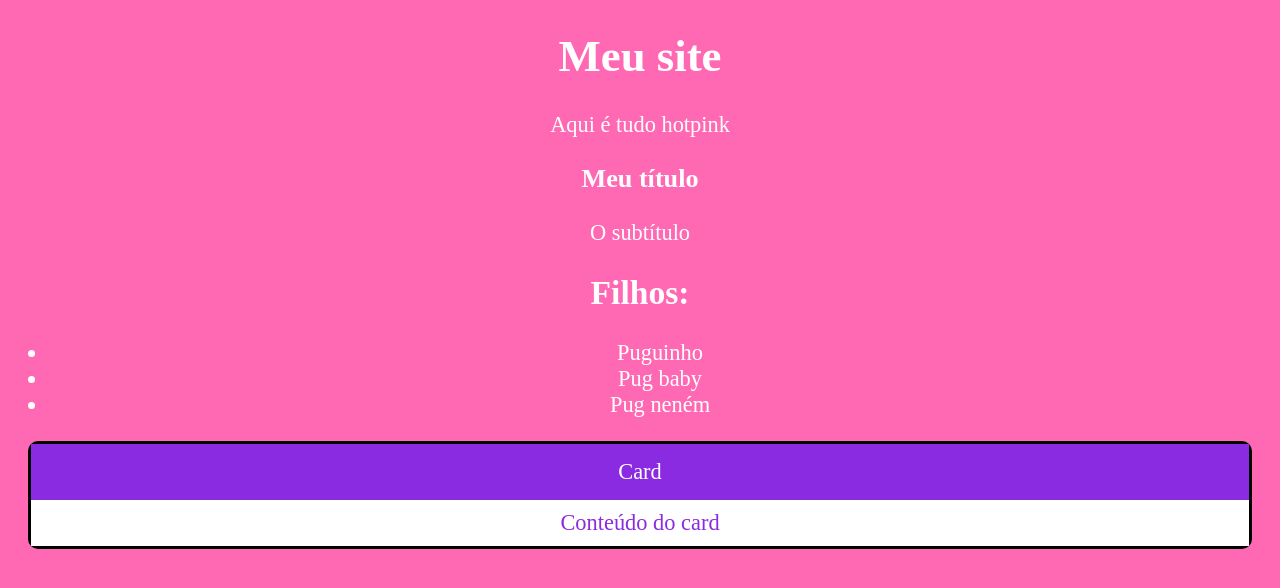
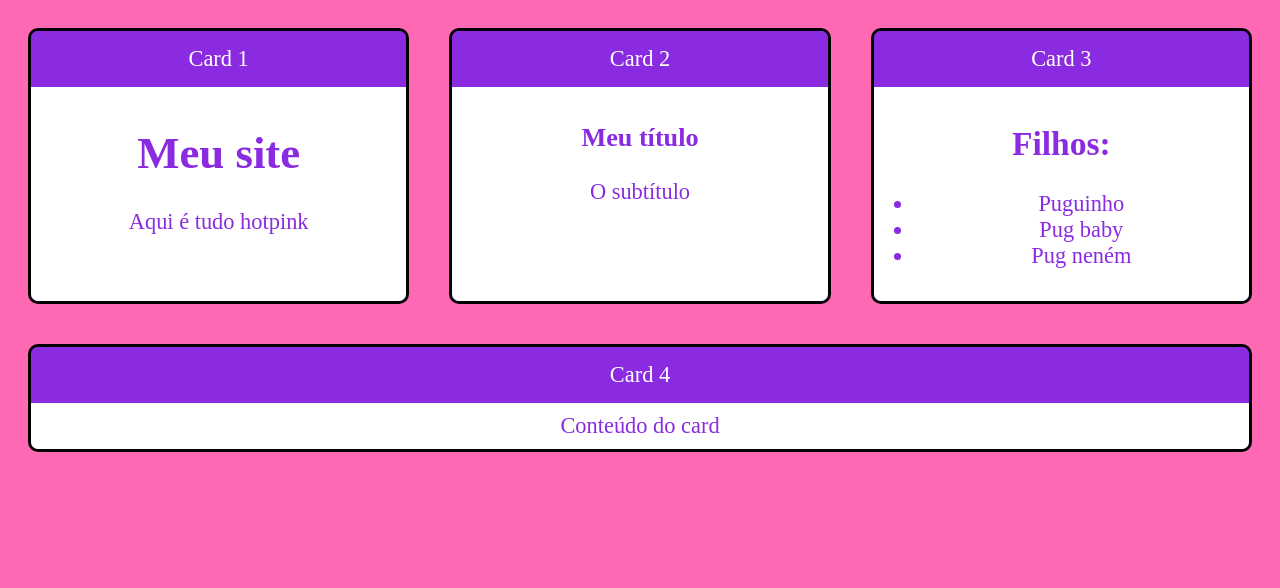
Before and after one commit to dev-akvc/React_aulaAssincrona, a React (Create React App) app: page / in a window 1280 px wide. Shown: the top 588 px of the page. Built offline with nearby package versions, Linux system fonts and the light colour scheme.

Commit message:
Ajustar cards

```diff
--- /dev/null
+++ b/src/components/layout/App.css
@@ -0,0 +1,4 @@
+.App {
+    display: flex;
+    flex-wrap: wrap;
+}
--- /dev/null
+++ b/src/components/layout/App.jsx
@@ -0,0 +1,28 @@
+/* eslint-disable import/no-anonymous-default-export */
+import react from "react";
+import ComFilhos from "../ComFilhos";
+import ComParametro from "../ComParametro";
+import Primeiro from "../Primeiro";
+import Card from "./Card";
+import './App.css'
+
+export default(props) => (
+    <div className="App">
+        <Card titulo="Card 1"><Primeiro/></Card>
+        <Card titulo="Card 2">
+            <ComParametro titulo="Meu título" subtitulo="O subtítulo"/>
+        </Card>
+        <Card titulo="Card 3">
+            <ComFilhos>
+                <ul>
+                    <li>Puguinho</li>
+                    <li>Pug baby</li>
+                    <li>Pug neném</li>
+                </ul>
+            </ComFilhos>
+        </Card>
+        <Card titulo="Card 4">
+            Conteúdo do card
+        </Card>
+    </div>
+)
--- a/src/components/layout/Card.css
+++ b/src/components/layout/Card.css
@@ -1,7 +1,14 @@
 .Card {
+    flex: 1;
     border: 3px solid black;
     border-radius: 10px;
     margin: 20px;
+    overflow: hidden;
+    background-color: blueviolet;
+
+    display: flex;
+    flex-direction: column;
+    min-width: 300px;
 }
 
 .Card .Footer {
@@ -14,4 +21,5 @@
     background-color: white;
     color: blueviolet;
     padding: 10px 0px;
+    flex: 1;
 }
--- a/src/index.js
+++ b/src/index.js
@@ -1,25 +1,9 @@
 import reactDom from 'react-dom'
-import ComFilhos from './components/ComFilhos'
-import ComParametro from './components/ComParametro'
-import Card from './components/layout/Card'
-import Primeiro from './components/Primeiro'
+import App from './components/layout/App'
 import './index.css'
 
 
 reactDom.render(
-    <div>
-        <Primeiro/>
-        <ComParametro titulo="Meu título" subtitulo="O subtítulo"/>
-        <ComFilhos>
-            <ul>
-                <li>Puguinho</li>
-                <li>Pug baby</li>
-                <li>Pug neném</li>
-            </ul>
-        </ComFilhos>
-        <Card titulo="Card">
-            Conteúdo do card
-        </Card>
-    </div>,
+    <App/>,
     document.getElementById('root')
 )
```
